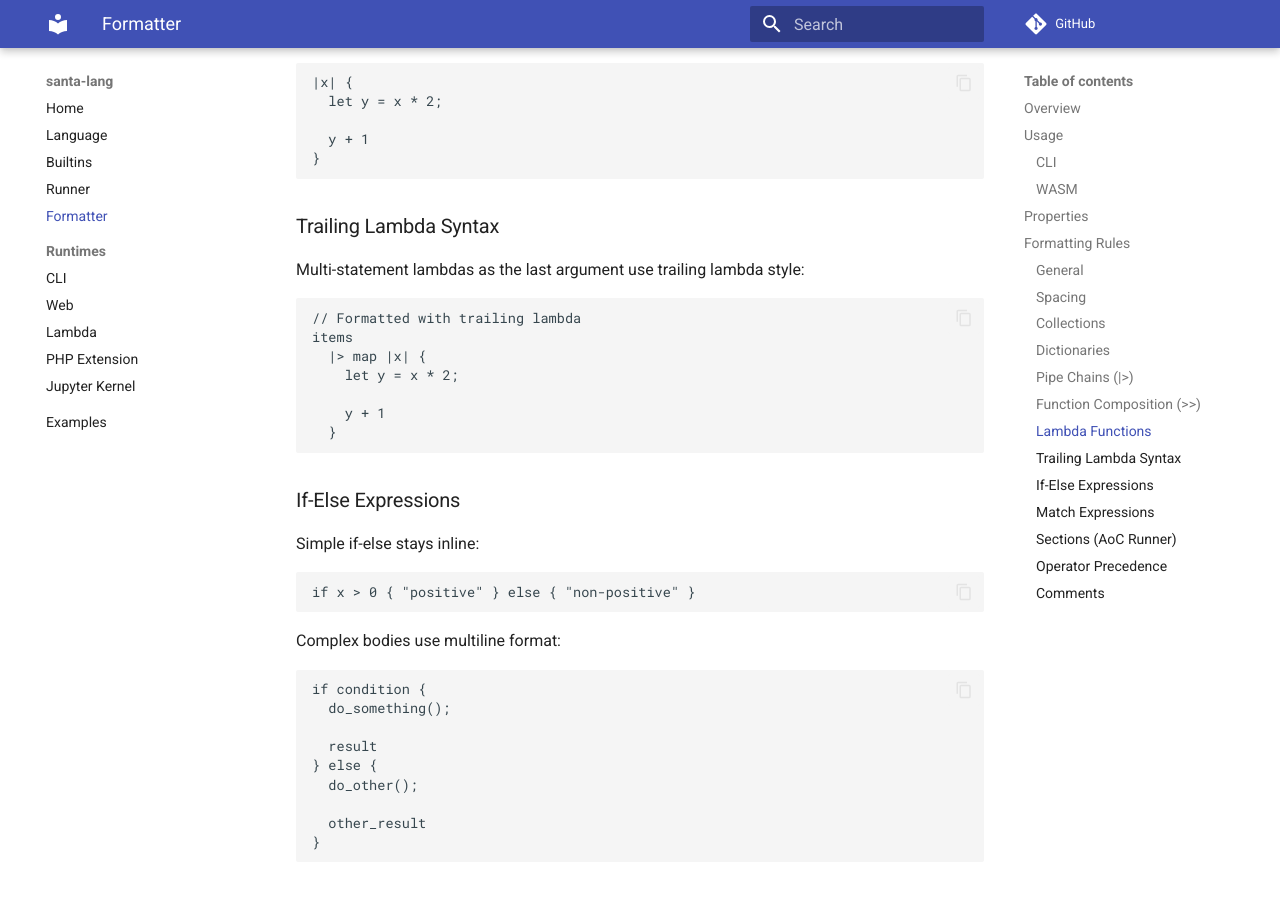
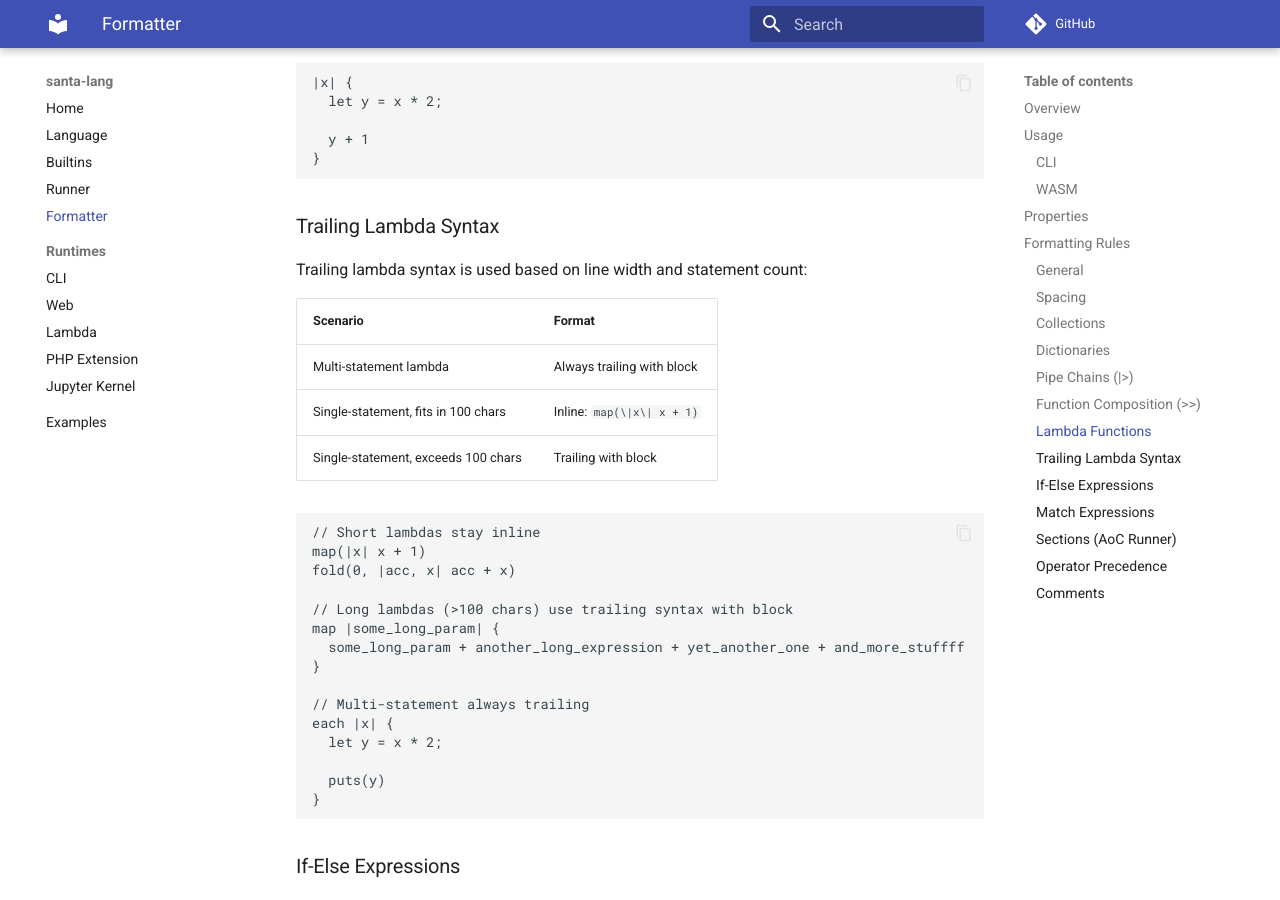
Before and after one commit to eddmann/santa-lang, an MkDocs documentation site: the page built from docs/formatter.md, in a window 1280 px wide and 900 px high, scrolled down 3748 px. Built offline with MkDocs 1.6.1 and Material for MkDocs 9.7.7, drawn with Linux system fonts in a browser that asks for light colours; comment, search, counter and statistics services are not loaded.

Commit message:
docs(formatter): update trailing lambda syntax documentation

````diff
--- a/docs/formatter.md
+++ b/docs/formatter.md
@@ -161,16 +161,30 @@ Multi-statement bodies use braces:
 
 ### Trailing Lambda Syntax
 
-Multi-statement lambdas as the last argument use trailing lambda style:
+Trailing lambda syntax is used based on line width and statement count:
+
+| Scenario                            | Format                     |
+| ----------------------------------- | -------------------------- |
+| Multi-statement lambda              | Always trailing with block |
+| Single-statement, fits in 100 chars | Inline: `map(\|x\| x + 1)` |
+| Single-statement, exceeds 100 chars | Trailing with block        |
 
 ```santa
-// Formatted with trailing lambda
-items
-  |> map |x| {
-    let y = x * 2;
+// Short lambdas stay inline
+map(|x| x + 1)
+fold(0, |acc, x| acc + x)
 
-    y + 1
-  }
+// Long lambdas (>100 chars) use trailing syntax with block
+map |some_long_param| {
+  some_long_param + another_long_expression + yet_another_one + and_more_stuffff
+}
+
+// Multi-statement always trailing
+each |x| {
+  let y = x * 2;
+
+  puts(y)
+}
 ```
 
 ### If-Else Expressions
````
